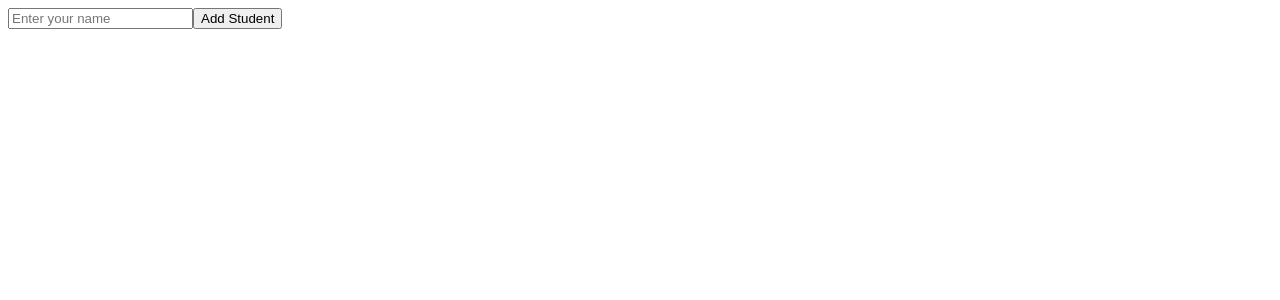
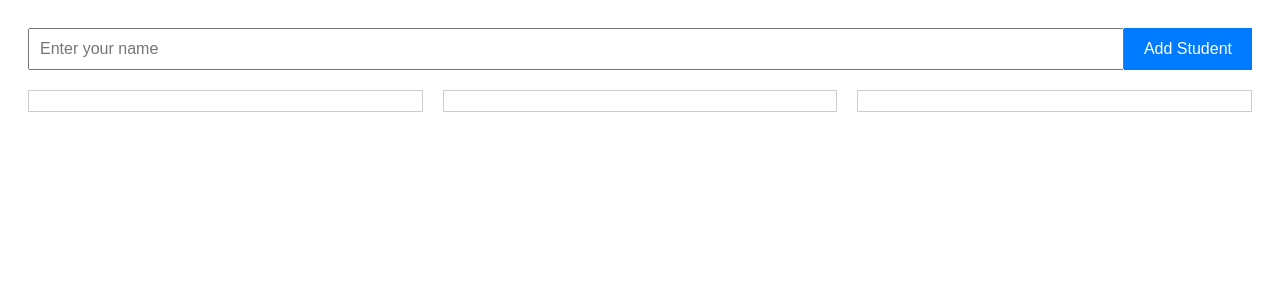
Before and after one commit to Saif-Rahman-801/My-student-management-app, a React (Vite) app: page / in a window 1280 px wide. Shown: the top 300 px of the page. Built offline with nearby package versions, Linux system fonts and the light colour scheme.

Commit message:
student list and style added

```diff
--- a/src/App.css
+++ b/src/App.css
@@ -1,42 +1,158 @@
-/* #root {
-  max-width: 1280px;
-  margin: 0 auto;
-  padding: 2rem;
-  text-align: center;
+
+.App {
+  font-family: Arial, sans-serif;
+  padding: 20px;
 }
 
-.logo {
-  height: 6em;
-  padding: 1.5em;
-  will-change: filter;
-  transition: filter 300ms;
-}
-.logo:hover {
-  filter: drop-shadow(0 0 2em #646cffaa);
-}
-.logo.react:hover {
-  filter: drop-shadow(0 0 2em #61dafbaa);
+form {
+  display: flex;
+  margin-bottom: 20px;
 }
 
-@keyframes logo-spin {
-  from {
-    transform: rotate(0deg);
-  }
-  to {
-    transform: rotate(360deg);
-  }
+input[type="text"] {
+  flex: 1;
+  padding: 10px;
+  font-size: 16px;
 }
 
-@media (prefers-reduced-motion: no-preference) {
-  a:nth-of-type(2) .logo {
-    animation: logo-spin infinite 20s linear;
-  }
+button {
+  padding: 10px 20px;
+  font-size: 16px;
+  background-color: #007bff;
+  color: #fff;
+  border: none;
+  cursor: pointer;
+  transition: background-color 0.3s;
 }
 
-.card {
-  padding: 2em;
+button:hover {
+  background-color: #0056b3;
 }
 
-.read-the-docs {
-  color: #888;
+ul {
+  list-style: none;
+  padding: 0;
+  margin: 0;
+}
+
+.students-section {
+  display: grid;
+  grid-template-columns: repeat(3, 1fr);
+  /* grid-template-columns:  1fr; */
+  grid-gap: 20px;
+}
+
+.all-student,
+.present-student,
+.absent-student {
+  border: 1px solid #ccc;
+  padding: 10px;
+}
+
+.all-student li,
+.present-student li,
+.absent-student li {
+  display: flex;
+  align-items: center;
+  justify-content: space-between;
+  margin-bottom: 10px;
+}
+
+.all-student button,
+.present-student button,
+.absent-student button {
+  padding: 5px 10px;
+  font-size: 14px;
+  background-color: #f44336;
+  color: #fff;
+  border: none;
+  cursor: pointer;
+  transition: background-color 0.3s;
+}
+
+.all-student button:hover,
+.present-student button:hover,
+.absent-student button:hover {
+  background-color: #d32f2f;
+}
+
+
+
+/* App.css column */
+/*
+.App {
+  font-family: Arial, sans-serif;
+  padding: 20px;
+}
+
+form {
+  display: flex;
+  margin-bottom: 20px;
+}
+
+input[type="text"] {
+  flex: 1;
+  padding: 10px;
+  font-size: 16px;
+}
+
+button {
+  padding: 10px 20px;
+  font-size: 16px;
+  background-color: #007bff;
+  color: #fff;
+  border: none;
+  cursor: pointer;
+  transition: background-color 0.3s;
+}
+
+button:hover {
+  background-color: #0056b3;
+}
+
+ul {
+  list-style: none;
+  padding: 0;
+  margin: 0;
+}
+
+.students-section {
+  display: flex;
+  flex-direction: column;
+}
+
+.all-student,
+.present-student,
+.absent-student {
+  border: 1px solid #ccc;
+  padding: 10px;
+  margin-bottom: 20px;
+}
+
+.all-student li,
+.present-student li,
+.absent-student li {
+  display: flex;
+  align-items: center;
+  justify-content: space-between;
+  margin-bottom: 10px;
+}
+
+.all-student button,
+.present-student button,
+.absent-student button {
+  padding: 5px 10px;
+  font-size: 14px;
+  background-color: #f44336;
+  color: #fff;
+  border: none;
+  cursor: pointer;
+  transition: background-color 0.3s;
+  margin-bottom: 5px;
+}
+
+.all-student button:hover,
+.present-student button:hover,
+.absent-student button:hover {
+  background-color: #d32f2f;
 } */
--- a/src/App.jsx
+++ b/src/App.jsx
@@ -14,7 +14,7 @@ function App() {
         name: studentName,
       };
       setStudents([...students, newStudent]);
-      studentName("");
+      setStudentName("");
     } else {
       alert("Enter a valid Name");
     }
@@ -73,7 +73,8 @@ function App() {
         <div className="all-student">
           <ul>
             {students.map((student) => {
-              <li>
+              return (
+                <li key={student.id}>
                   <span>{student.name} </span>
                   <button onClick={() => editStudentHandler(student.id)}>
                     Edit
@@ -87,7 +88,8 @@ function App() {
                   <button onClick={() => absentHandler(student.id)}>
                     Absent
                   </button>
-              </li>;
+                </li>
+              );
             })}
           </ul>
         </div>
@@ -112,7 +114,9 @@ function App() {
               .map((student) => (
                 <li>
                   <span>{student.name} </span>
-                  <button onClick={() => toggleHandler(student.id)}>Accidentally Added</button>
+                  <button onClick={() => toggleHandler(student.id)}>
+                    Accidentally Added
+                  </button>
                 </li>
               ))}
           </ul>
```
Lines whose indentation alone changed are shown as unchanged.
